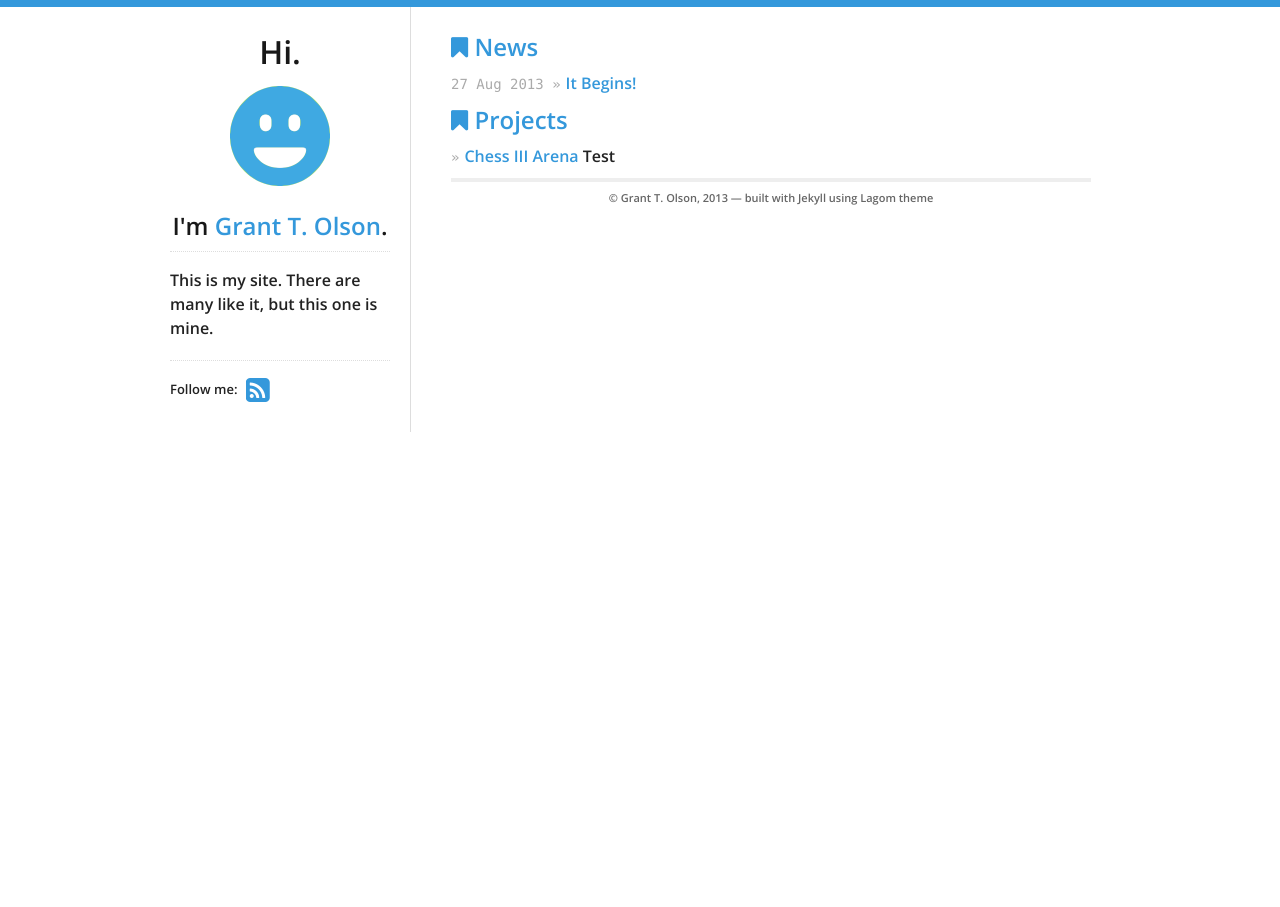
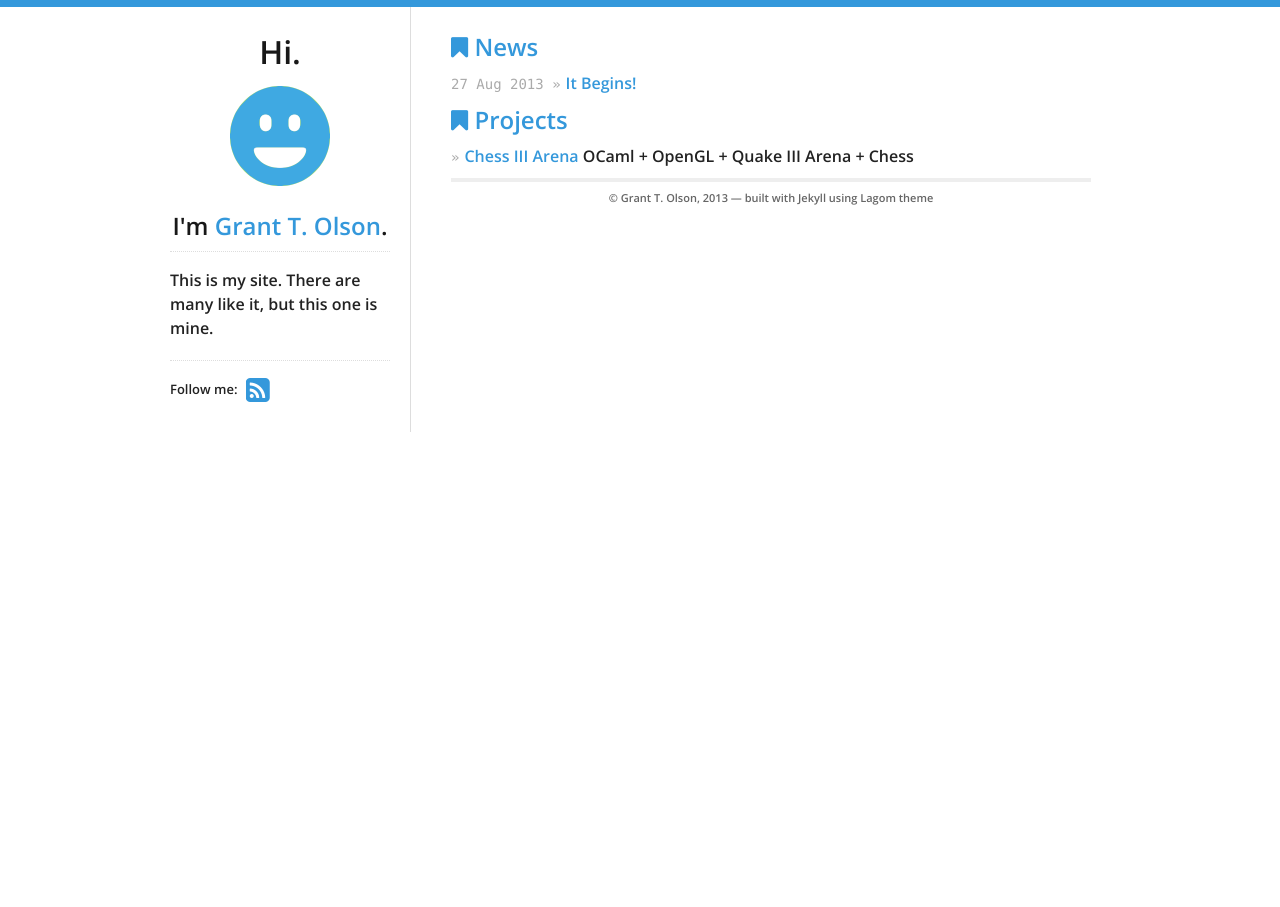
Before and after one commit to grant-olson/grant-olson.github.io, a Jekyll site: the page built from index.html, in a window 1280 px wide. Built offline with Jekyll 4.4.1, drawn with Linux system fonts in a browser that asks for light colours.

Commit message:
Changed description

```diff
--- a/_posts/1970-01-01-chess-iii-arena.md
+++ b/_posts/1970-01-01-chess-iii-arena.md
@@ -2,7 +2,7 @@
 layout: post
 title: Chess III Arena
 category: projects
-description: Test
+description: OCaml + OpenGL + Quake III Arena + Chess
 ---
 
 Inspired by BattleChess, Chess III Arena allows you to play Chess with
```
